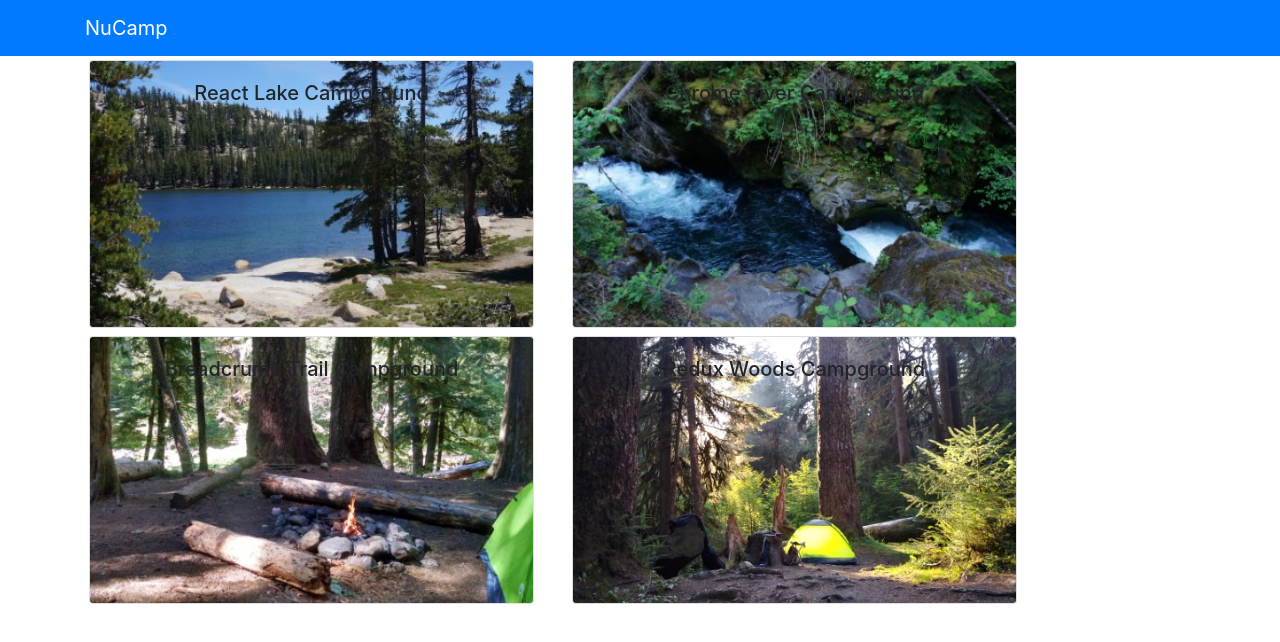
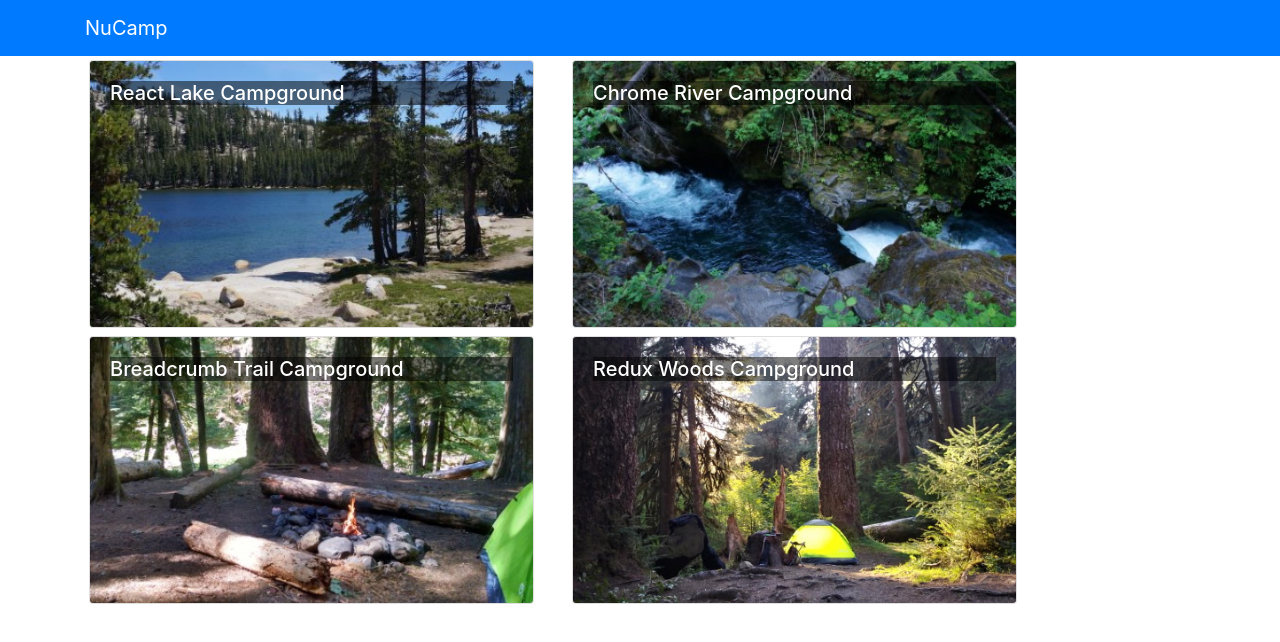
Before and after one commit to mculpepper06/nucampsite, a React (Create React App) app: page / in a window 1280 px wide. Shown: the top 642 px of the page. Built offline with nearby package versions, Linux system fonts and the light colour scheme.

Commit message:
fixed font colors

```diff
--- a/src/App.css
+++ b/src/App.css
@@ -1,38 +1,12 @@
-.App {
-  text-align: center;
+body {
+  font-family: "Open Sans", sans-serif;
 }
 
-.App-logo {
-  height: 40vmin;
-  pointer-events: none;
+h5 {
+font-family: "Lobster", cursive;
 }
 
-@media (prefers-reduced-motion: no-preference) {
-  .App-logo {
-    animation: App-logo-spin infinite 20s linear;
-  }
+.card-img-overlay h5 {
+color: white;
+background-color: rgba(0, 0, 0, 0.5);
 }
-
-.App-header {
-  background-color: #282c34;
-  min-height: 100vh;
-  display: flex;
-  flex-direction: column;
-  align-items: center;
-  justify-content: center;
-  font-size: calc(10px + 2vmin);
-  color: white;
-}
-
-.App-link {
-  color: #61dafb;
-}
-
-@keyframes App-logo-spin {
-  from {
-    transform: rotate(0deg);
-  }
-  to {
-    transform: rotate(360deg);
-  }
-}
```
